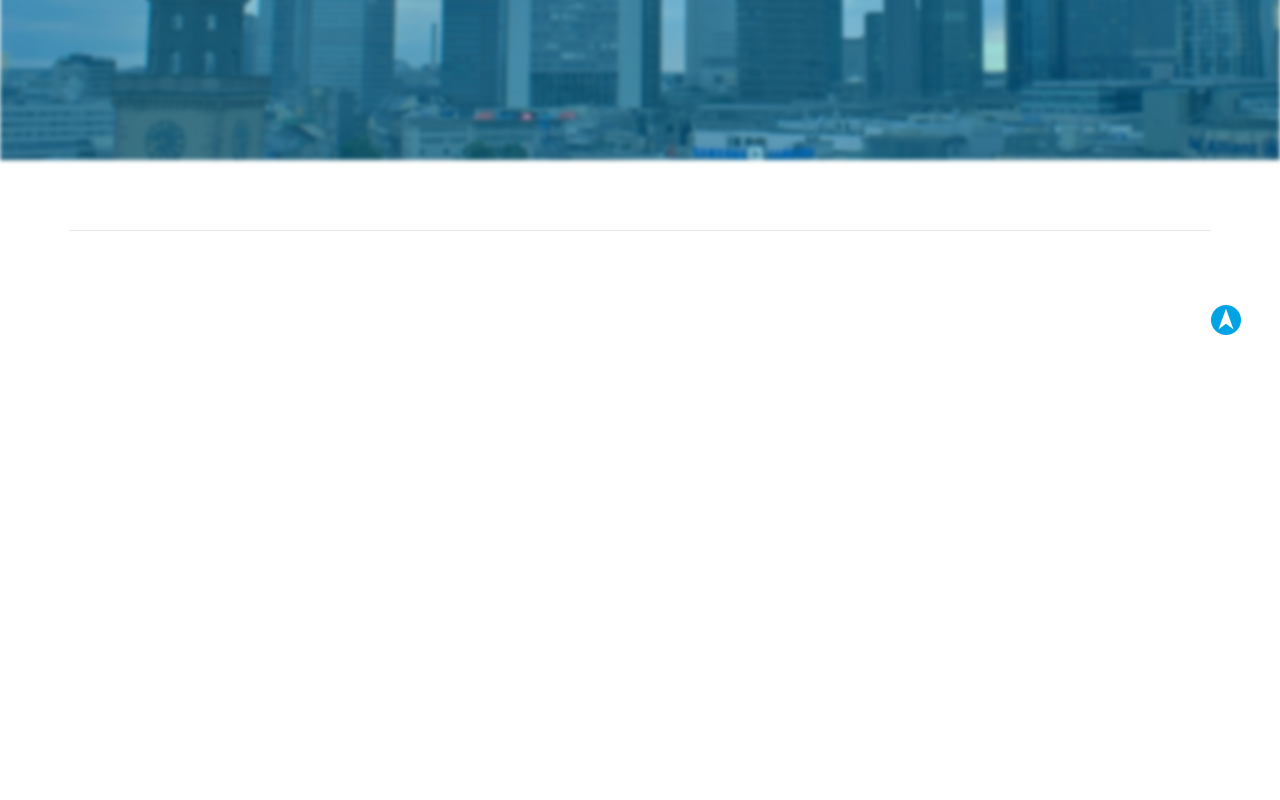
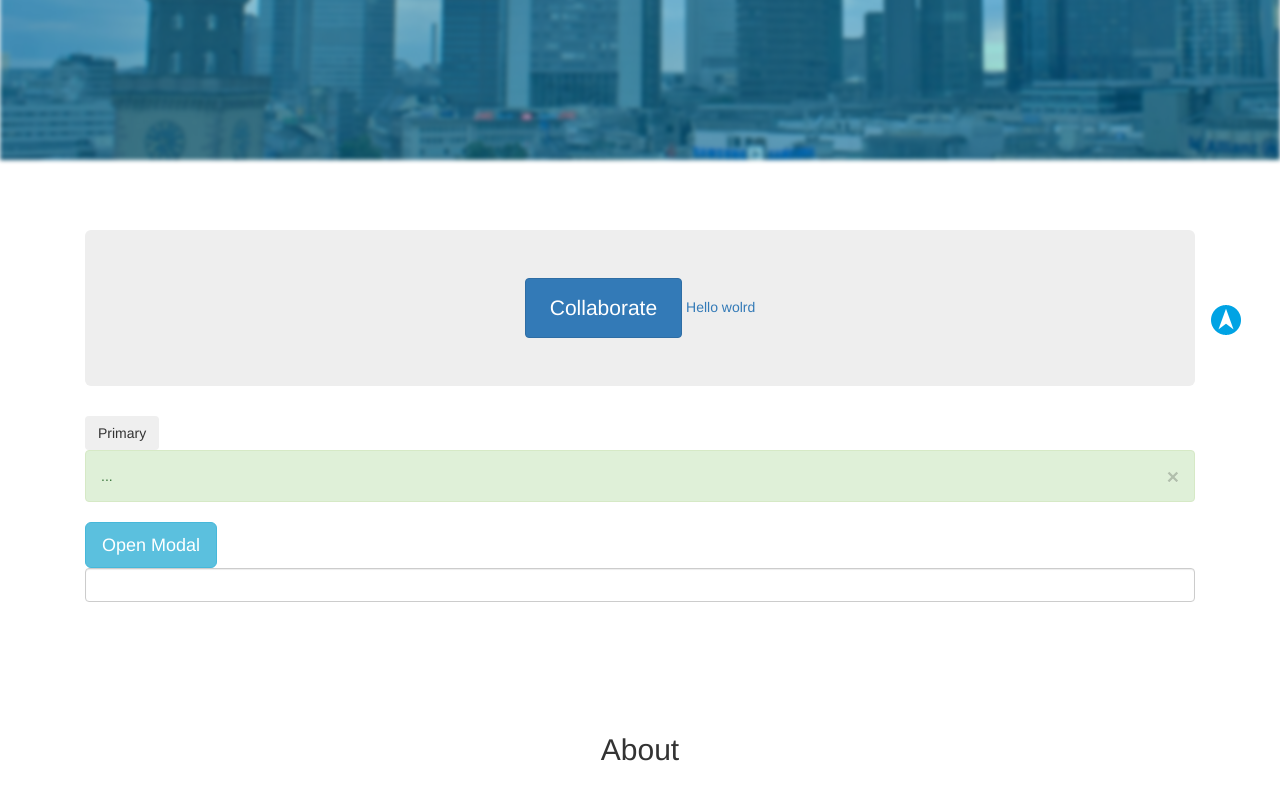
Before and after one commit to howard2169/gitTest, a plain HTML site: page index.html in a window 1280 px wide. Shown: the part 440-1240 px from the top of the page. Before the commit the page ends 800 px from the top, so only its background shows below. Drawn offline with nearby package versions, Linux system fonts and the light colour scheme; files that its build step writes are made by us from their sources; files whose address does not match are found by name.

Commit message:
update path

```diff
--- a/index.html
+++ b/index.html
@@ -11,7 +11,7 @@
     <!-- Place favicon.ico and apple-touch-icon.png in the root directory -->
     <!-- build:css(.) styles/vendor.css -->
     <!-- bower:css -->
-    <link rel="stylesheet" href="../bower_components/bootstrap/dist/css/bootstrap.css">
+    <link rel="stylesheet" href="./bower_components/bootstrap/dist/css/bootstrap.css">
     <link href='https://fonts.googleapis.com/css?family=Open+Sans:700italic,700,400' rel='stylesheet' type='text/css'>
     <!--<link rel="stylesheet" href="/howard/web-angular/bower_components/pure/pure.css">
     <link rel="stylesheet" href="/howard/web-angular/bower_components/pure/grids-responsive.css">
@@ -19,7 +19,7 @@
     <!-- endbower -->
     <!-- endbuild -->
     <!-- build:css(.tmp) styles/main.css -->
-    <link rel="stylesheet" href="../app/build/css/main.css">
+    <link rel="stylesheet" href="./build/css/main.css">
     <!-- endbuild -->
 </head>
 
@@ -72,14 +72,14 @@
     </div>
     <a href="#main_header" class="scroll"><span class="scrollTop"></span></a>
     <!-- build:js(.) scripts/vendor.js -->
-    <script src="../app/build/scripts/vendor.js"></script>
+    <script src="./build/scripts/vendor.js"></script>
     <!-- bower:js -->
 
     <!-- endbower -->
     <!-- endbuild -->
     <!-- build:js({.tmp,app}) /scripts/scripts.js -->
-    <script src="../app/scripts/app.js"></script>
-    <script src="../app/build/scripts/builds.js"></script>
+    <script src="./scripts/app.js"></script>
+    <script src="./build/scripts/builds.js"></script>
 
     <!-- endbuild -->
 </body>
```
